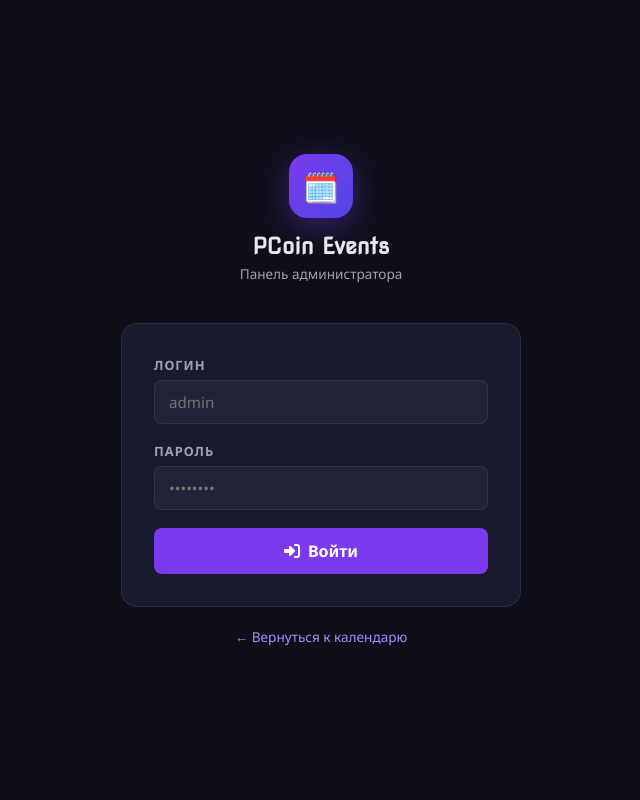
After one commit to ker4anin-arch/PCoin, a Flask app: page /admin/login in a window 1280 px wide. The commit adds this page. Shown: the whole page, without its empty margins (319-959 px from the left). Run offline with Flask 3, Linux system fonts and the light colour scheme.

Commit message:
feat: admin login page, recurring events, no-gradient cards
- Replace ?key= auth with session-based login (/admin/login, /admin/logout)
- Add admin_required decorator protecting all admin routes
- Add dedicated login.html page with dark-theme form + error display
- Add recurrence field to Event model (none/daily/weekly/monthly/yearly)
- Add recurrence_end_date field for setting when recurrence stops
- Add expand_events() using dateutil.relativedelta for monthly/yearly
- API /api/events now returns expanded recurring event instances
- Admin event form: recurrence radio pills + end date field
- Admin events list: rec-badge column + recurring stat card
- Remove gradient backgrounds from day cards (cheap look)
- Day cards now use border-top accent + emoji only
- Add CSS for .rec-badge, .recurrence-options, .rec-option radio pills
- Add python-dateutil to requirements.txt

https://claude.ai/code/session_01Wq4bKV2rs17DqPCTGeqGgY

```diff
--- a/app/__init__.py
+++ b/app/__init__.py
@@ -9,7 +9,9 @@ def create_app():
 
     app.config['SQLALCHEMY_DATABASE_URI'] = 'sqlite:///events.db'
     app.config['SQLALCHEMY_TRACK_MODIFICATIONS'] = False
-    app.config['ADMIN_KEY'] = os.environ.get('ADMIN_KEY', 'pcoin-admin-2024')
+    app.config['SECRET_KEY'] = os.environ.get('SECRET_KEY', 'pcoin-secret-change-me')
+    app.config['ADMIN_USERNAME'] = os.environ.get('ADMIN_USERNAME', 'admin')
+    app.config['ADMIN_PASSWORD'] = os.environ.get('ADMIN_PASSWORD', 'pcoin2024')
 
     db.init_app(app)
 
@@ -21,7 +23,6 @@ def create_app():
         from .models import seed_categories
         seed_categories()
 
-    # Make `now` available in all templates
     @app.context_processor
     def inject_now():
         return {'now': datetime.utcnow()}
--- a/app/routes.py
+++ b/app/routes.py
@@ -1,31 +1,45 @@
-from datetime import datetime, date
+from datetime import datetime
 from calendar import monthrange
-from flask import Blueprint, render_template, request, redirect, url_for, jsonify, abort, current_app
-from .models import Event, EventCategory
+from functools import wraps
+from flask import (Blueprint, render_template, request, redirect,
+                   url_for, jsonify, session, current_app, flash)
+from .models import Event, EventCategory, expand_events
 from .database import db
 
 bp = Blueprint('main', __name__)
 
 PRESET_MEMES = [
-    {'name': 'Surprised Pikachu',      'url': 'https://i.imgflip.com/4t0m5.jpg'},
-    {'name': 'This Is Fine',           'url': 'https://i.imgflip.com/2cp1.jpg'},
-    {'name': 'Stonks',                 'url': 'https://i.imgflip.com/3si4.jpg'},
-    {'name': 'Drake Pointing',         'url': 'https://i.imgflip.com/30b1gx.jpg'},
-    {'name': 'Distracted Boyfriend',   'url': 'https://i.imgflip.com/1ur9b0.jpg'},
-    {'name': 'Wait Its All X',         'url': 'https://i.imgflip.com/46e43q.jpg'},
-    {'name': 'Gigachad',               'url': 'https://i.imgflip.com/54hjww.jpg'},
-    {'name': 'Trollface',              'url': 'https://i.imgflip.com/1otk96.jpg'},
+    {'name': 'Surprised Pikachu',    'url': 'https://i.imgflip.com/4t0m5.jpg'},
+    {'name': 'This Is Fine',         'url': 'https://i.imgflip.com/2cp1.jpg'},
+    {'name': 'Stonks',               'url': 'https://i.imgflip.com/3si4.jpg'},
+    {'name': 'Drake Pointing',       'url': 'https://i.imgflip.com/30b1gx.jpg'},
+    {'name': 'Distracted Boyfriend', 'url': 'https://i.imgflip.com/1ur9b0.jpg'},
+    {'name': 'Wait Its All X',       'url': 'https://i.imgflip.com/46e43q.jpg'},
+    {'name': 'Gigachad',             'url': 'https://i.imgflip.com/54hjww.jpg'},
+    {'name': 'Trollface',            'url': 'https://i.imgflip.com/1otk96.jpg'},
 ]
 
-
-def require_admin():
-    key = request.args.get('key', '')
-    if key != current_app.config.get('ADMIN_KEY', 'pcoin-admin-2024'):
-        abort(403)
-    return key
+RECURRENCE_LABELS = {
+    'none':    'Не повторяется',
+    'daily':   'Каждый день',
+    'weekly':  'Каждую неделю',
+    'monthly': 'Каждый месяц',
+    'yearly':  'Каждый год',
+}
 
 
-# ─── Public ──────────────────────────────────────────────────────────────────
+# ── Auth decorator ────────────────────────────────────────────────────────────
+
+def admin_required(f):
+    @wraps(f)
+    def decorated(*args, **kwargs):
+        if not session.get('admin_logged_in'):
+            return redirect(url_for('main.admin_login'))
+        return f(*args, **kwargs)
+    return decorated
+
+
+# ── Public ────────────────────────────────────────────────────────────────────
 
 @bp.route('/')
 def index():
@@ -40,35 +54,38 @@ def calendar():
 
 @bp.route('/api/events')
 def api_events():
-    month_str = request.args.get('month')   # YYYY-MM
-    day_str = request.args.get('day')       # YYYY-MM-DD
+    month_str   = request.args.get('month')       # YYYY-MM
+    day_str     = request.args.get('day')          # YYYY-MM-DD
     category_id = request.args.get('category_id', type=int)
 
     query = Event.query
-
     if category_id:
         query = query.filter_by(category_id=category_id)
 
     if day_str:
         try:
-            target_date = datetime.strptime(day_str, '%Y-%m-%d').date()
-            query = query.filter(
-                db.func.date(Event.start_datetime) == target_date
-            )
+            target = datetime.strptime(day_str, '%Y-%m-%d')
+            range_start = target.replace(hour=0, minute=0, second=0)
+            range_end   = target.replace(hour=23, minute=59, second=59)
+            query = query.filter(Event.start_datetime <= range_end)
         except ValueError:
-            pass
+            range_start = range_end = datetime.utcnow()
     elif month_str:
         try:
             year, month = map(int, month_str.split('-'))
             _, days_in_month = monthrange(year, month)
-            start = datetime(year, month, 1)
-            end = datetime(year, month, days_in_month, 23, 59, 59)
-            query = query.filter(Event.start_datetime >= start, Event.start_datetime <= end)
+            range_start = datetime(year, month, 1)
+            range_end   = datetime(year, month, days_in_month, 23, 59, 59)
+            # include recurring events that started before this month
+            query = query.filter(Event.start_datetime <= range_end)
         except (ValueError, AttributeError):
-            pass
+            range_start = range_end = datetime.utcnow()
+    else:
+        range_start = datetime.utcnow().replace(hour=0, minute=0, second=0)
+        range_end   = datetime(range_start.year + 1, 12, 31)
 
     events = query.order_by(Event.start_datetime).all()
-    return jsonify([e.to_dict() for e in events])
+    return jsonify(expand_events(events, range_start, range_end))
 
 
 @bp.route('/api/events/<int:event_id>')
@@ -77,74 +94,111 @@ def api_event_detail(event_id):
     return jsonify(event.to_dict())
 
 
-# ─── Admin ────────────────────────────────────────────────────────────────────
+# ── Admin Auth ────────────────────────────────────────────────────────────────
+
+@bp.route('/admin/login', methods=['GET', 'POST'])
+def admin_login():
+    if session.get('admin_logged_in'):
+        return redirect(url_for('main.admin_events'))
+
+    error = None
+    if request.method == 'POST':
+        username = request.form.get('username', '').strip()
+        password = request.form.get('password', '')
+        if (username == current_app.config['ADMIN_USERNAME'] and
+                password == current_app.config['ADMIN_PASSWORD']):
+            session['admin_logged_in'] = True
+            session.permanent = True
+            return redirect(url_for('main.admin_events'))
+        error = 'Неверный логин или пароль'
+
+    return render_template('admin/login.html', error=error)
+
+
+@bp.route('/admin/logout')
+def admin_logout():
+    session.pop('admin_logged_in', None)
+    return redirect(url_for('main.admin_login'))
+
+
+# ── Admin Events ──────────────────────────────────────────────────────────────
 
 @bp.route('/admin/events')
+@admin_required
 def admin_events():
-    key = require_admin()
-    events = Event.query.order_by(Event.start_datetime).all()
+    events     = Event.query.order_by(Event.start_datetime).all()
     categories = EventCategory.query.all()
-    return render_template('admin/events.html', events=events, categories=categories, key=key)
+    return render_template('admin/events.html',
+                           events=events, categories=categories,
+                           recurrence_labels=RECURRENCE_LABELS)
 
 
 @bp.route('/admin/events/new', methods=['GET', 'POST'])
+@admin_required
 def admin_event_new():
-    key = require_admin()
     categories = EventCategory.query.all()
 
     if request.method == 'POST':
+        rec_end_raw = request.form.get('recurrence_end_date')
         event = Event(
-            title=request.form['title'],
-            description=request.form.get('description', ''),
-            start_datetime=datetime.strptime(request.form['start_datetime'], '%Y-%m-%dT%H:%M'),
-            end_datetime=datetime.strptime(request.form['end_datetime'], '%Y-%m-%dT%H:%M') if request.form.get('end_datetime') else None,
-            location=request.form.get('location', ''),
-            is_online='is_online' in request.form,
-            is_free='is_free' in request.form,
-            category_id=request.form.get('category_id', type=int),
-            meme_url=request.form.get('meme_url', '') or None,
+            title       = request.form['title'],
+            description = request.form.get('description', ''),
+            start_datetime = datetime.strptime(request.form['start_datetime'], '%Y-%m-%dT%H:%M'),
+            end_datetime   = (datetime.strptime(request.form['end_datetime'], '%Y-%m-%dT%H:%M')
+                              if request.form.get('end_datetime') else None),
+            location    = request.form.get('location', ''),
+            is_online   = 'is_online' in request.form,
+            is_free     = 'is_free'   in request.form,
+            category_id = request.form.get('category_id', type=int),
+            meme_url    = request.form.get('meme_url', '') or None,
+            recurrence  = request.form.get('recurrence', 'none'),
+            recurrence_end_date = (datetime.strptime(rec_end_raw, '%Y-%m-%d')
+                                   if rec_end_raw else None),
         )
         db.session.add(event)
         db.session.commit()
-        return redirect(url_for('main.admin_events', key=key))
+        return redirect(url_for('main.admin_events'))
 
     return render_template('admin/event_form.html',
-                           categories=categories,
-                           event=None,
-                           key=key,
-                           preset_memes=PRESET_MEMES)
+                           categories=categories, event=None,
+                           preset_memes=PRESET_MEMES,
+                           recurrence_options=RECURRENCE_LABELS)
 
 
 @bp.route('/admin/events/<int:event_id>', methods=['GET', 'POST'])
+@admin_required
 def admin_event_edit(event_id):
-    key = require_admin()
-    event = Event.query.get_or_404(event_id)
+    event      = Event.query.get_or_404(event_id)
     categories = EventCategory.query.all()
 
     if request.method == 'POST':
-        event.title = request.form['title']
+        rec_end_raw = request.form.get('recurrence_end_date')
+        event.title       = request.form['title']
         event.description = request.form.get('description', '')
         event.start_datetime = datetime.strptime(request.form['start_datetime'], '%Y-%m-%dT%H:%M')
-        event.end_datetime = datetime.strptime(request.form['end_datetime'], '%Y-%m-%dT%H:%M') if request.form.get('end_datetime') else None
-        event.location = request.form.get('location', '')
-        event.is_online = 'is_online' in request.form
-        event.is_free = 'is_free' in request.form
+        event.end_datetime   = (datetime.strptime(request.form['end_datetime'], '%Y-%m-%dT%H:%M')
+                                if request.form.get('end_datetime') else None)
+        event.location    = request.form.get('location', '')
+        event.is_online   = 'is_online' in request.form
+        event.is_free     = 'is_free'   in request.form
         event.category_id = request.form.get('category_id', type=int)
-        event.meme_url = request.form.get('meme_url', '') or None
+        event.meme_url    = request.form.get('meme_url', '') or None
+        event.recurrence  = request.form.get('recurrence', 'none')
+        event.recurrence_end_date = (datetime.strptime(rec_end_raw, '%Y-%m-%d')
+                                     if rec_end_raw else None)
         db.session.commit()
-        return redirect(url_for('main.admin_events', key=key))
+        return redirect(url_for('main.admin_events'))
 
     return render_template('admin/event_form.html',
-                           categories=categories,
-                           event=event,
-                           key=key,
-                           preset_memes=PRESET_MEMES)
+                           categories=categories, event=event,
+                           preset_memes=PRESET_MEMES,
+                           recurrence_options=RECURRENCE_LABELS)
 
 
 @bp.route('/admin/events/<int:event_id>/delete', methods=['POST'])
+@admin_required
 def admin_event_delete(event_id):
-    key = require_admin()
     event = Event.query.get_or_404(event_id)
     db.session.delete(event)
     db.session.commit()
-    return redirect(url_for('main.admin_events', key=key))
+    return redirect(url_for('main.admin_events'))
--- a/requirements.txt
+++ b/requirements.txt
@@ -1,2 +1,3 @@
 flask>=3.0.0
 flask-sqlalchemy>=3.1.0
+python-dateutil>=2.8.0
--- /dev/null
+++ b/templates/admin/login.html
@@ -0,0 +1,171 @@
+<!DOCTYPE html>
+<html lang="ru">
+<head>
+    <meta charset="UTF-8">
+    <meta name="viewport" content="width=device-width, initial-scale=1.0">
+    <title>Вход — Админка PCoin</title>
+    <link rel="preconnect" href="https://fonts.googleapis.com">
+    <link href="https://fonts.googleapis.com/css2?family=Nova+Square&family=Noto+Sans:wght@400;600;700&display=swap" rel="stylesheet">
+    <link rel="stylesheet" href="https://cdnjs.cloudflare.com/ajax/libs/font-awesome/6.4.0/css/all.min.css">
+    <style>
+        *, *::before, *::after { box-sizing: border-box; margin: 0; padding: 0; }
+        body {
+            font-family: 'Noto Sans', sans-serif;
+            background: #0f0f1a;
+            color: #e5e7eb;
+            min-height: 100vh;
+            display: flex;
+            align-items: center;
+            justify-content: center;
+            padding: 20px;
+        }
+
+        .login-wrap {
+            width: 100%;
+            max-width: 400px;
+        }
+
+        .login-logo {
+            text-align: center;
+            margin-bottom: 40px;
+        }
+        .login-logo-icon {
+            width: 64px;
+            height: 64px;
+            background: linear-gradient(135deg, #7C3AED, #4f46e5);
+            border-radius: 18px;
+            display: inline-flex;
+            align-items: center;
+            justify-content: center;
+            font-size: 1.8rem;
+            margin-bottom: 14px;
+            box-shadow: 0 8px 32px rgba(124,58,237,0.4);
+        }
+        .login-logo h1 {
+            font-family: 'Nova Square', cursive;
+            font-size: 1.4rem;
+            color: #e5e7eb;
+        }
+        .login-logo p {
+            font-size: 0.85rem;
+            color: #9ca3af;
+            margin-top: 4px;
+        }
+
+        .login-card {
+            background: #1a1a2e;
+            border: 1px solid rgba(255,255,255,0.08);
+            border-radius: 16px;
+            padding: 32px;
+        }
+
+        .form-group {
+            margin-bottom: 18px;
+        }
+        .form-label {
+            display: block;
+            font-size: 0.8rem;
+            font-weight: 700;
+            text-transform: uppercase;
+            letter-spacing: 0.08em;
+            color: #9ca3af;
+            margin-bottom: 6px;
+        }
+        .form-input {
+            width: 100%;
+            background: #22223b;
+            border: 1px solid rgba(255,255,255,0.08);
+            border-radius: 8px;
+            color: #e5e7eb;
+            padding: 11px 14px;
+            font-family: inherit;
+            font-size: 0.95rem;
+            transition: border-color 0.2s;
+        }
+        .form-input:focus {
+            outline: none;
+            border-color: #7C3AED;
+        }
+
+        .error-msg {
+            background: rgba(239,68,68,0.1);
+            border: 1px solid rgba(239,68,68,0.3);
+            color: #fca5a5;
+            border-radius: 8px;
+            padding: 10px 14px;
+            font-size: 0.875rem;
+            margin-bottom: 18px;
+            display: flex;
+            align-items: center;
+            gap: 8px;
+        }
+
+        .btn-login {
+            width: 100%;
+            padding: 12px;
+            background: #7C3AED;
+            color: #fff;
+            border: none;
+            border-radius: 8px;
+            font-family: inherit;
+            font-size: 1rem;
+            font-weight: 700;
+            cursor: pointer;
+            transition: background 0.2s, transform 0.1s;
+            display: flex;
+            align-items: center;
+            justify-content: center;
+            gap: 8px;
+            margin-top: 8px;
+        }
+        .btn-login:hover { background: #6d28d9; }
+        .btn-login:active { transform: scale(0.98); }
+
+        .back-link {
+            text-align: center;
+            margin-top: 20px;
+            font-size: 0.85rem;
+            color: #9ca3af;
+        }
+        .back-link a { color: #a78bfa; text-decoration: none; }
+        .back-link a:hover { color: #c4b5fd; }
+    </style>
+</head>
+<body>
+<div class="login-wrap">
+    <div class="login-logo">
+        <div class="login-logo-icon">🗓️</div>
+        <h1>PCoin Events</h1>
+        <p>Панель администратора</p>
+    </div>
+
+    <div class="login-card">
+        {% if error %}
+        <div class="error-msg">
+            <i class="fas fa-exclamation-circle"></i> {{ error }}
+        </div>
+        {% endif %}
+
+        <form method="POST">
+            <div class="form-group">
+                <label class="form-label" for="username">Логин</label>
+                <input type="text" id="username" name="username" class="form-input"
+                       autocomplete="username" placeholder="admin" required>
+            </div>
+            <div class="form-group">
+                <label class="form-label" for="password">Пароль</label>
+                <input type="password" id="password" name="password" class="form-input"
+                       autocomplete="current-password" placeholder="••••••••" required>
+            </div>
+            <button type="submit" class="btn-login">
+                <i class="fas fa-sign-in-alt"></i> Войти
+            </button>
+        </form>
+    </div>
+
+    <div class="back-link">
+        <a href="{{ url_for('main.calendar') }}">← Вернуться к календарю</a>
+    </div>
+</div>
+</body>
+</html>
```
Also changed, not shown: app/models.py (+49 -12 lines), static/calendar.js (+5 -42 lines), static/styles.css (+86 -35 lines), templates/admin/event_form.html (+48 -10 lines), templates/admin/events.html (+33 -27 lines).
